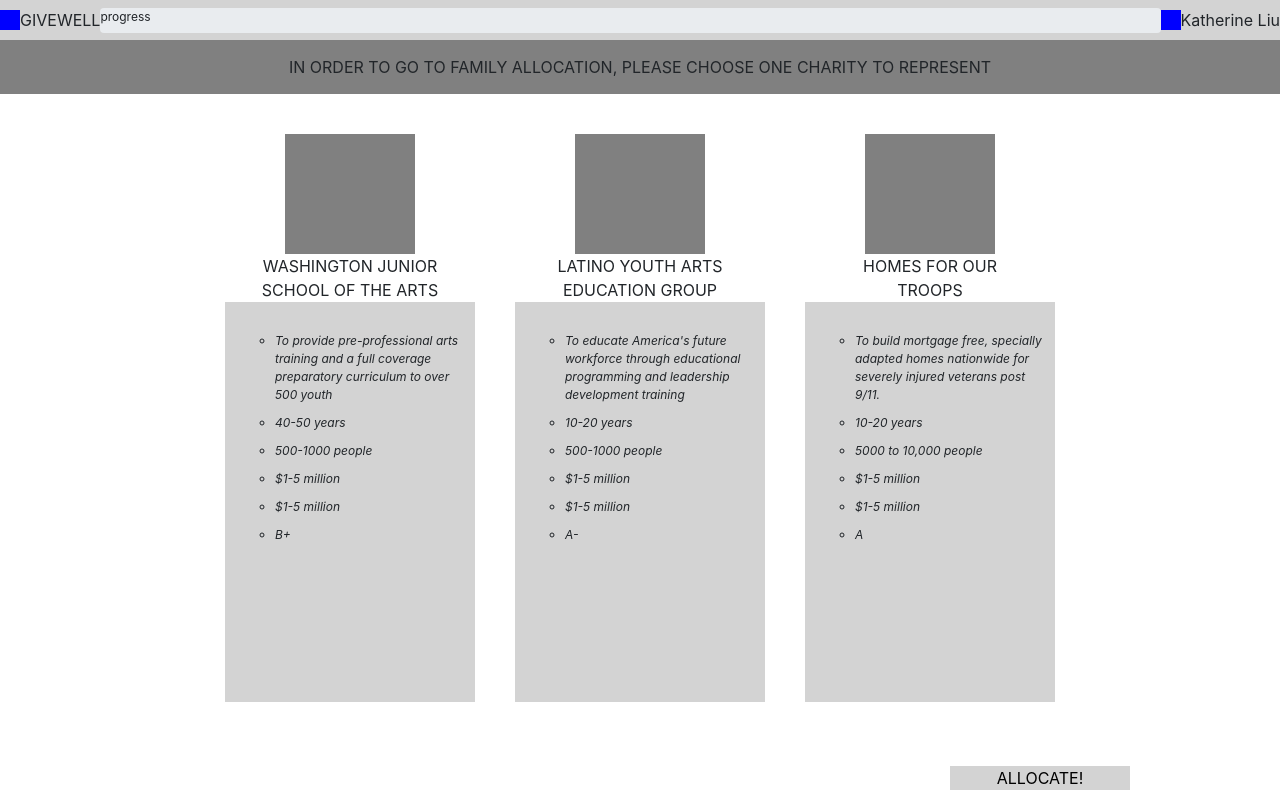
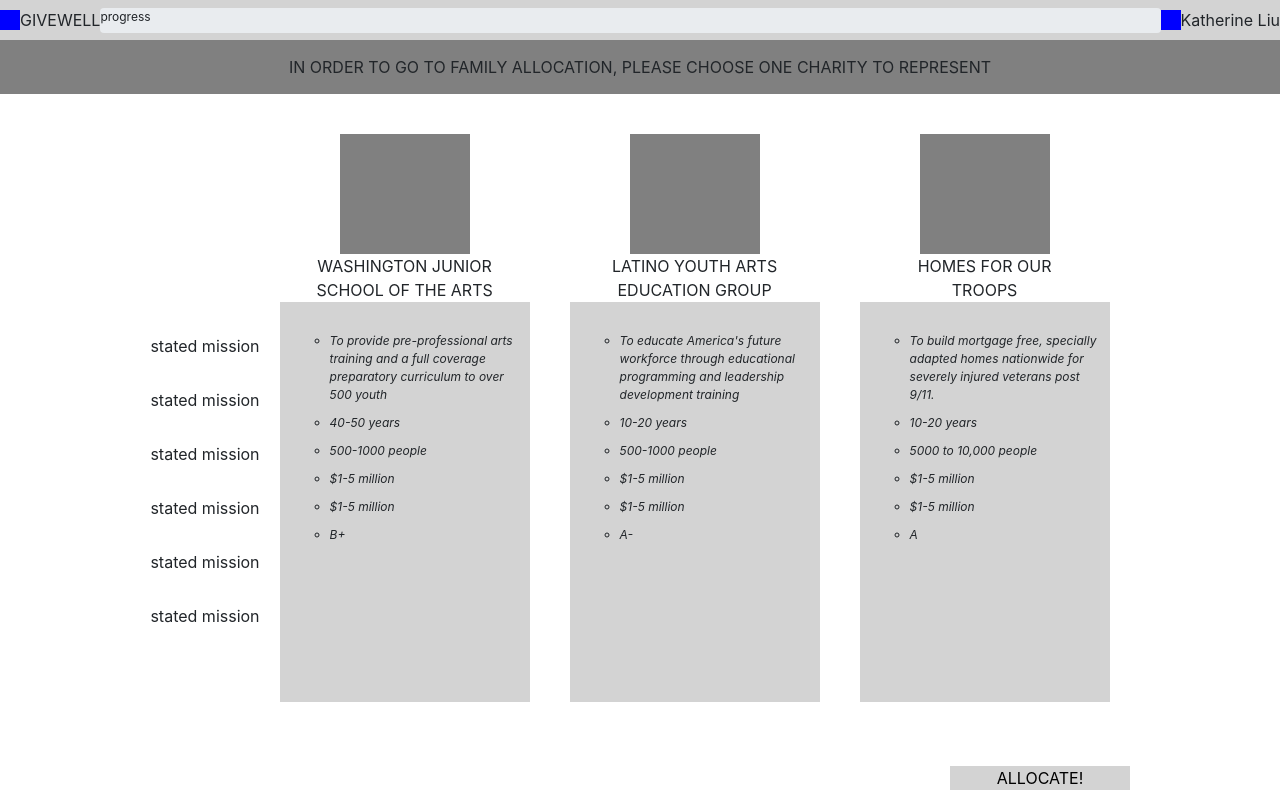
Before and after one commit to liuamyj/cs247-p4, a website: page index.html at #!/compare in a window 1280 px wide. Drawn offline with nearby package versions, Linux system fonts and the light colour scheme; some packages are replaced by stand-ins of ours.

Commit message:
added sidebar on compare charities page

```diff
--- a/components/choose-charities/choose-charities.css
+++ b/components/choose-charities/choose-charities.css
@@ -13,7 +13,8 @@
 
 .sidebar-cause {
 	text-align: center;
-	padding: 20px;
+	margin-top: 10px;
+	padding: 10px;
 }
 
 .sidebar-cause-icon {
--- a/components/compare-charities/compare-charities-template.html
+++ b/components/compare-charities/compare-charities-template.html
@@ -3,7 +3,14 @@
 	<div class="num-causes-text"></div>
 </div>
 <div class="compare-container">
-	<!-- <div class = "left"> stated mission </div> -->
+	<div class = "left">
+        <div class="compare-categories">stated mission</div>
+        <div class="compare-categories">stated mission</div>
+        <div class="compare-categories">stated mission</div>
+        <div class="compare-categories">stated mission</div>
+        <div class="compare-categories">stated mission</div>
+        <div class="compare-categories">stated mission</div>
+    </div>
 	<div ng-repeat="compare in compares" class="compare">
     	<div class="compare-charity-icon"></div>
     	<div class="compare-charity-name">{{compare.name}}</div>
--- a/components/compare-charities/compare-charities.css
+++ b/components/compare-charities/compare-charities.css
@@ -1,5 +1,13 @@
 .instructions {
 	text-align: center;
+}
+
+.left {
+	padding-top: 240px;
+}
+
+.compare-categories {
+	padding-bottom: 30px;
 }
 
 .compare-container {
```
